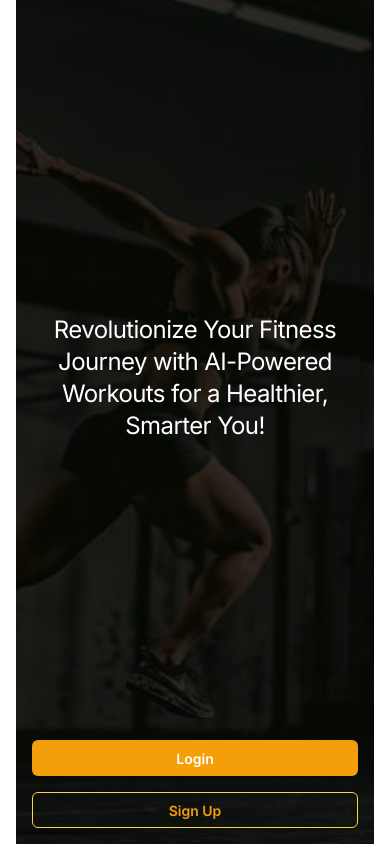
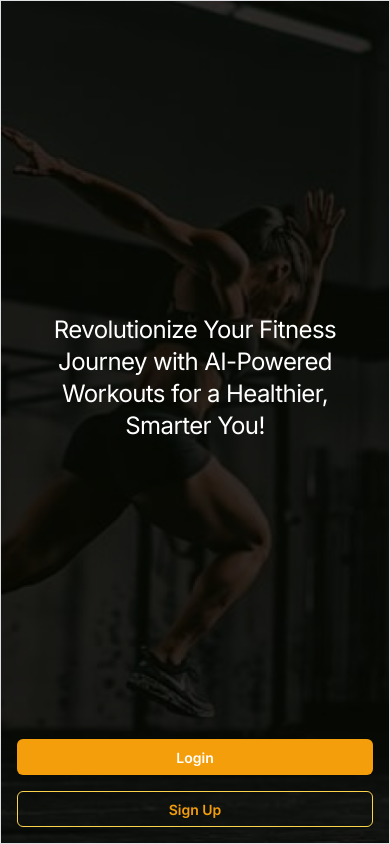
Before and after one commit to Jesse989/smartsweat, a Next.js app: page / in a window 390 px wide. Built offline with nearby package versions, Linux system fonts and the light colour scheme.

Commit message:
fix(app): put app in container to limit size to mobile

```diff
--- a/app/layout.tsx
+++ b/app/layout.tsx
@@ -20,11 +20,15 @@ export default function RootLayout({
 }) {
   return (
     <html lang="en">
-      <body>
+      <Box component="body" bgcolor="background.level1">
         <Container
+          disableGutters
           maxWidth="xs"
           sx={{
             height: '100%',
+            backgroundColor: 'background.surface',
+            border: '1px solid',
+            borderColor: 'divider',
           }}>
           <Box
             sx={{
@@ -36,7 +40,7 @@ export default function RootLayout({
             <ThemeRegistry options={{ key: 'joy' }}>{children}</ThemeRegistry>
           </Box>
         </Container>
-      </body>
+      </Box>
     </html>
   );
 }
```
